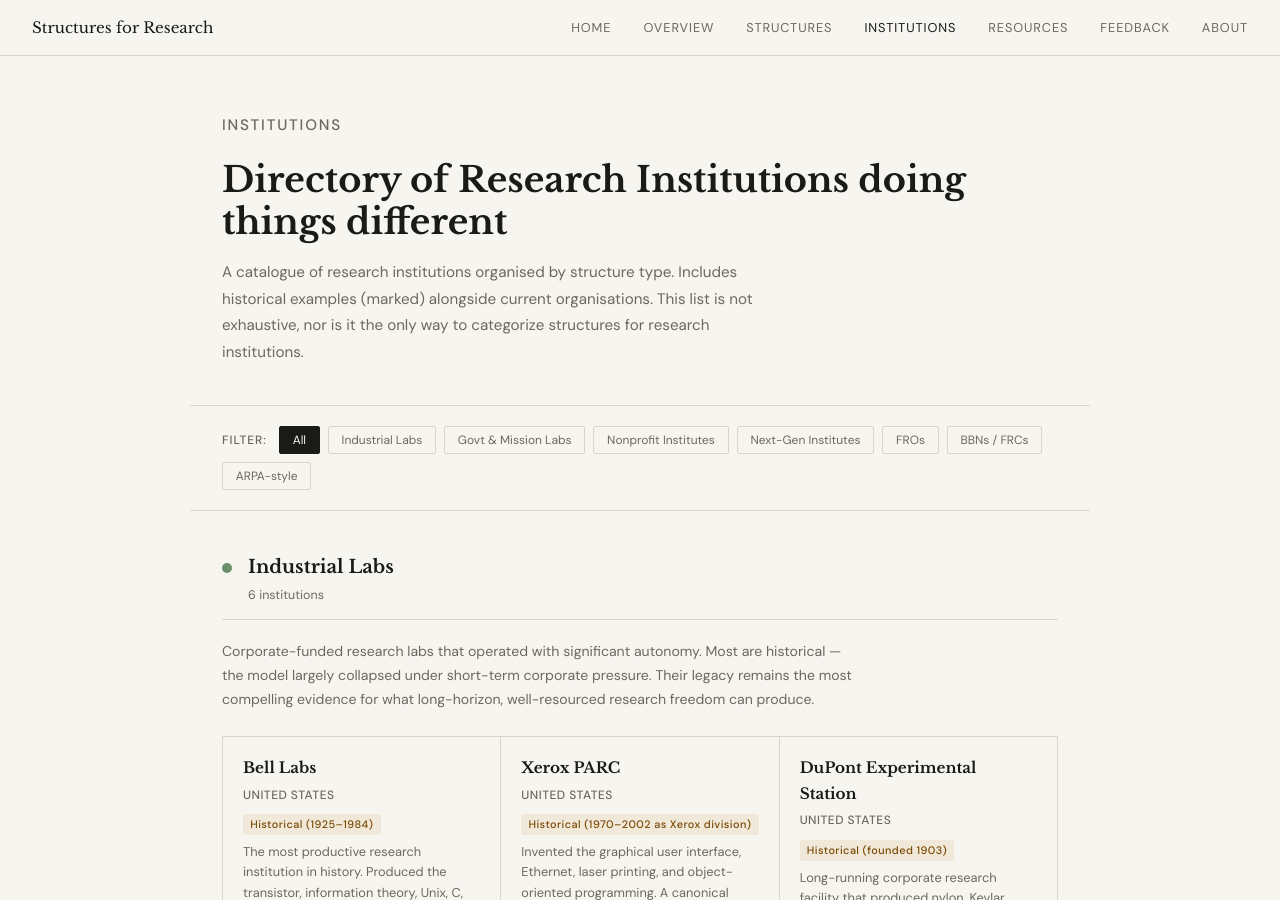
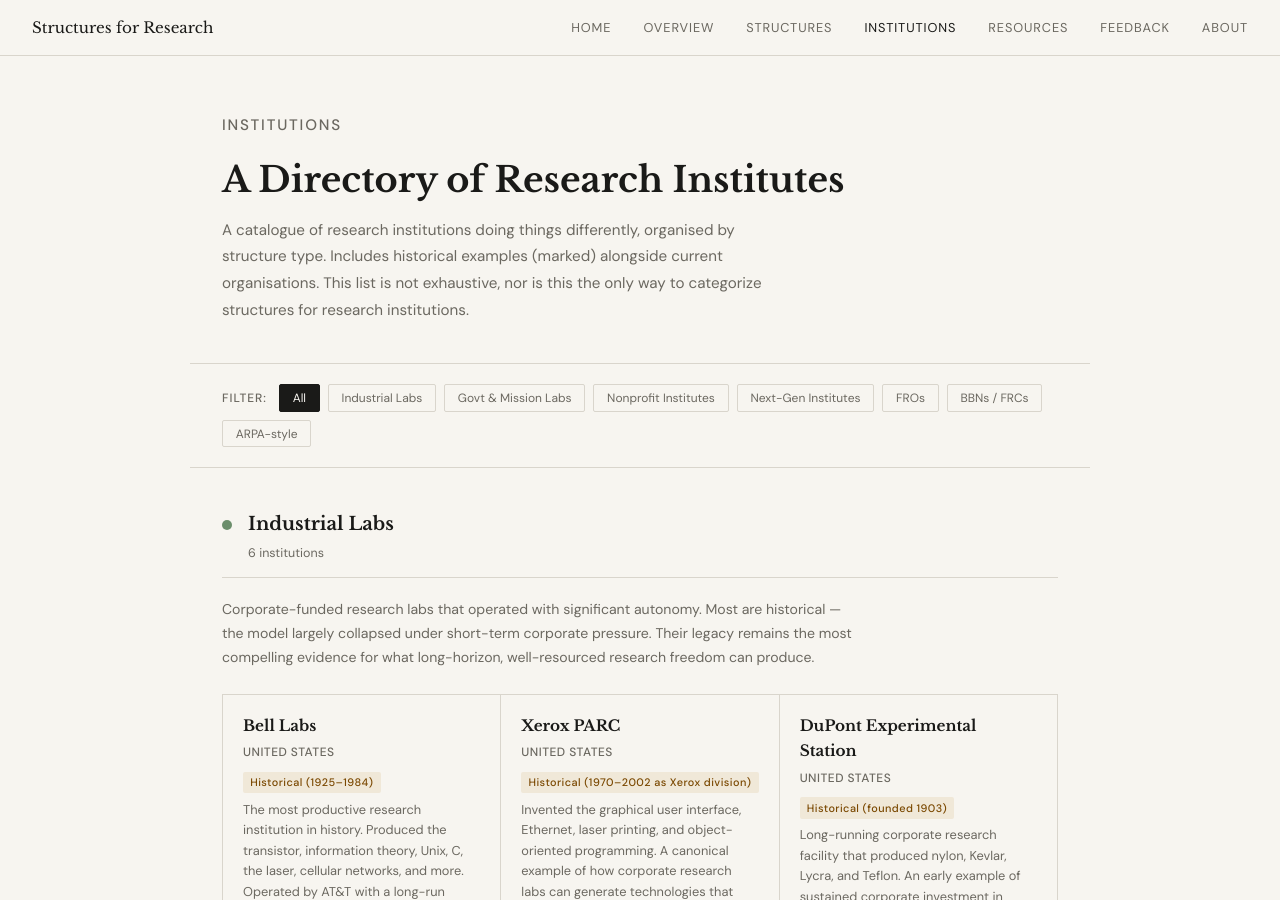
Before and after one commit to biancale4/structuresforresearch.com, a Jekyll site: the page built from institutions.html, in a window 1280 px wide and 900 px high. Built offline with Jekyll 4.4.1, drawn with Linux system fonts in a browser that asks for light colours.

Commit message:
Update institutions.html

```diff
--- a/institutions.html
+++ b/institutions.html
@@ -37,8 +37,8 @@
 
 <div class="page-header">
   <p class="eyebrow">Institutions</p>
-  <h1>Directory of Research Institutions doing things different</h1>
-  <p>A catalogue of research institutions organised by structure type. Includes historical examples (marked) alongside current organisations. This list is not exhaustive, nor is it the only way to categorize structures for research institutions.</p>
+  <h1>A Directory of Research Institutes</h1>
+  <p>A catalogue of research institutions doing things differently, organised by structure type. Includes historical examples (marked) alongside current organisations. This list is not exhaustive, nor is this the only way to categorize structures for research institutions.</p>
 </div>
 
 <div class="filter-row">
```
